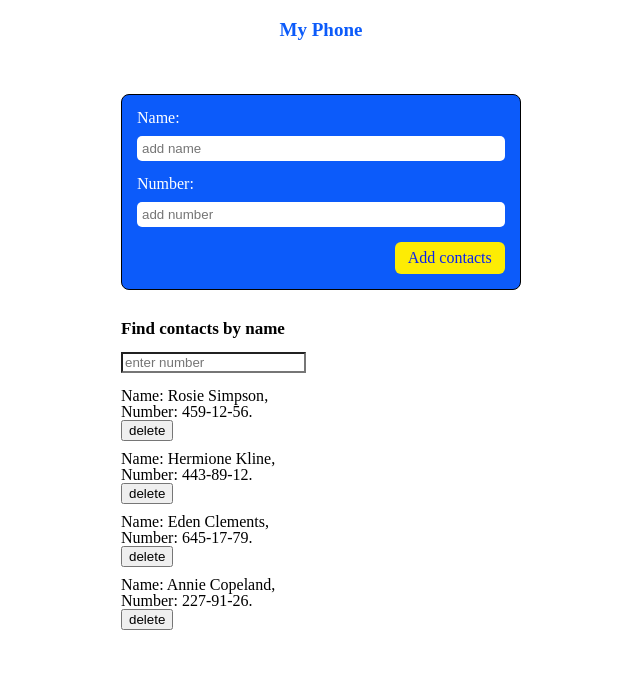
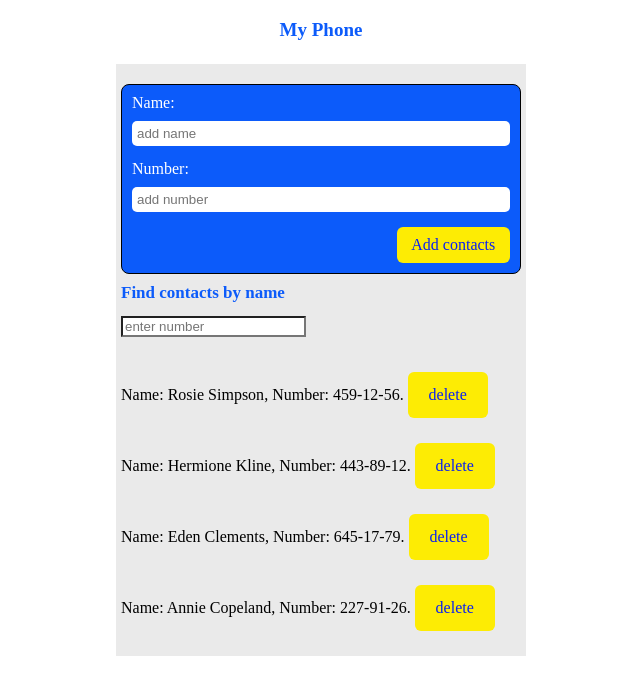
Before and after one commit to AntonioBukin/goit-react-hw-02-phonebook, a React (Create React App) app: page / in a window 1280 px wide. Shown: the top 694 px of the page, without its empty margins (319-959 px from the left). Built offline with nearby package versions, Linux system fonts and the light colour scheme.

Commit message:
add style

```diff
--- a/src/modules/MyPhone/MyPhoneBlock/MyPhoneBlock.jsx
+++ b/src/modules/MyPhone/MyPhoneBlock/MyPhoneBlock.jsx
@@ -1,4 +1,5 @@
 import styles from "./my-phone-block.module.scss";
+
 
 const MyPhoneBlock = ({title, children}) => { //в пропсах отримуємо title та children, який нам передадуть
     return (
@@ -7,7 +8,6 @@ const MyPhoneBlock = ({title, children}) => { //в пропсах отримує
             {children}
         </div>
     )
-
 }
 
 export default MyPhoneBlock;
--- a/src/modules/MyPhone/MyPhoneBlock/my-phone-block.module.scss
+++ b/src/modules/MyPhone/MyPhoneBlock/my-phone-block.module.scss
@@ -1,6 +1,9 @@
 .wrapper {
-    padding: 15px;
-    width: 50%;
+    padding: 5px;
+    width: 100%;
+    background-color: rgb(234, 234, 234);
+
+
 
 }
 
@@ -9,12 +12,5 @@
     font-weight: bold;
     font-size: 17px;
     margin-bottom: 15px;
+    color:  rgb(12, 91, 250);
 }
-
-// .wrap {
-//     width: 400px;
-//     border: 1px solid;
-//     border-radius: 8px;
-//     padding: 15px;
-//     background-color: rgb(12, 91, 250);
-// }
--- a/src/modules/MyPhone/MyPhoneForm/my-phone-form.module.scss
+++ b/src/modules/MyPhone/MyPhoneForm/my-phone-form.module.scss
@@ -2,7 +2,7 @@
     width: 400px;
     border: 1px solid;
     border-radius: 8px;
-    padding: 15px;
+    padding: 10px;
     background-color: rgb(12, 91, 250);
 
 }
@@ -30,7 +30,6 @@
     border: none;
     border-radius: 6px;
     margin: 15px 0 0 auto;
-    padding: 8px;
     font: inherit;
     cursor: pointer;
     transition: .4s;
--- a/src/modules/MyPhone/MyPhoneList/MyPhoneList.jsx
+++ b/src/modules/MyPhone/MyPhoneList/MyPhoneList.jsx
@@ -3,7 +3,7 @@ import styles from "./my-phone-list.module.scss";
 const MyPhoneList = ({contacts, onDeletePhone}) => {
     const elements = contacts.map(({id, name, number}) => (
         <li className={styles.listItem} key={id}>
-            Name: {name}, Number: {number}. <button onClick={()=> onDeletePhone(id)}>delete</button>
+            Name: {name}, Number: {number}. <button className={styles.button} onClick={()=> onDeletePhone(id)}>delete</button>
         </li>
     ))
 
--- a/src/modules/MyPhone/MyPhoneList/my-phone-list.module.scss
+++ b/src/modules/MyPhone/MyPhoneList/my-phone-list.module.scss
@@ -1,7 +1,33 @@
 .list {
-    margin: 15px 0;
+    margin: 20px 0px;
 
     &Item {
         margin-bottom: 10px;
     }
 }
+
+// .listItem {
+//     padding: 5px;
+//     border-radius: 5px;
+//     border: 1px;
+// }
+
+.button {
+    padding: 15px;
+    //margin-top: 10px;
+    width: 20%;
+    color: rgb(9, 32, 241);
+    background-color: rgb(253, 236, 4);
+    border: none;
+    border-radius: 6px;
+    margin: 15px 0 0 auto;
+    font: inherit;
+    cursor: pointer;
+    transition: .4s;
+
+
+}
+
+.button:hover {
+    background-color: rgb(251, 237, 112);
+}
--- a/src/modules/MyPhone/my-phone.module.scss
+++ b/src/modules/MyPhone/my-phone.module.scss
@@ -12,6 +12,6 @@
 
 .blocks {
     //display: block;
-    gap: 40px;
+    gap: 20px;
 
 }
```
